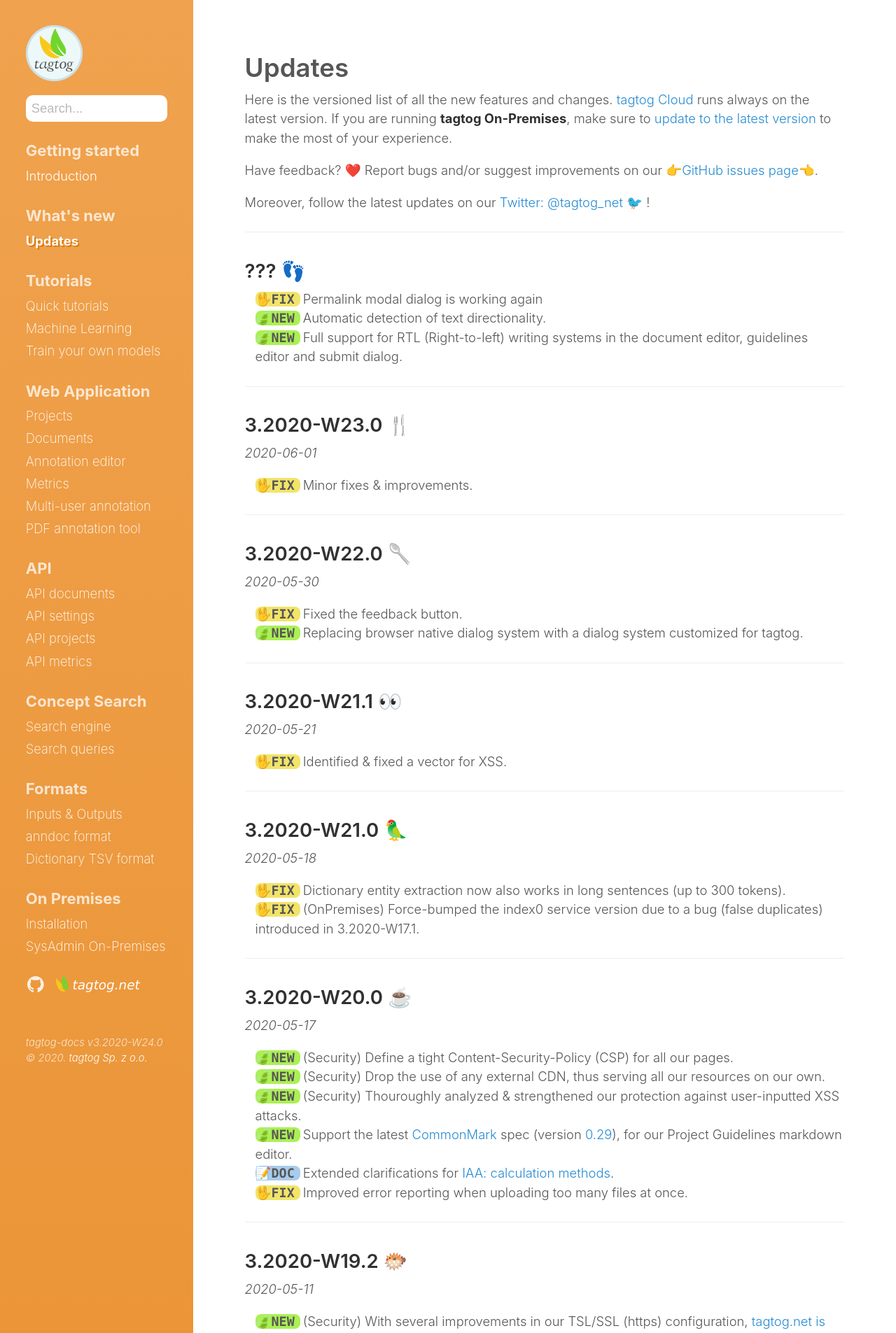
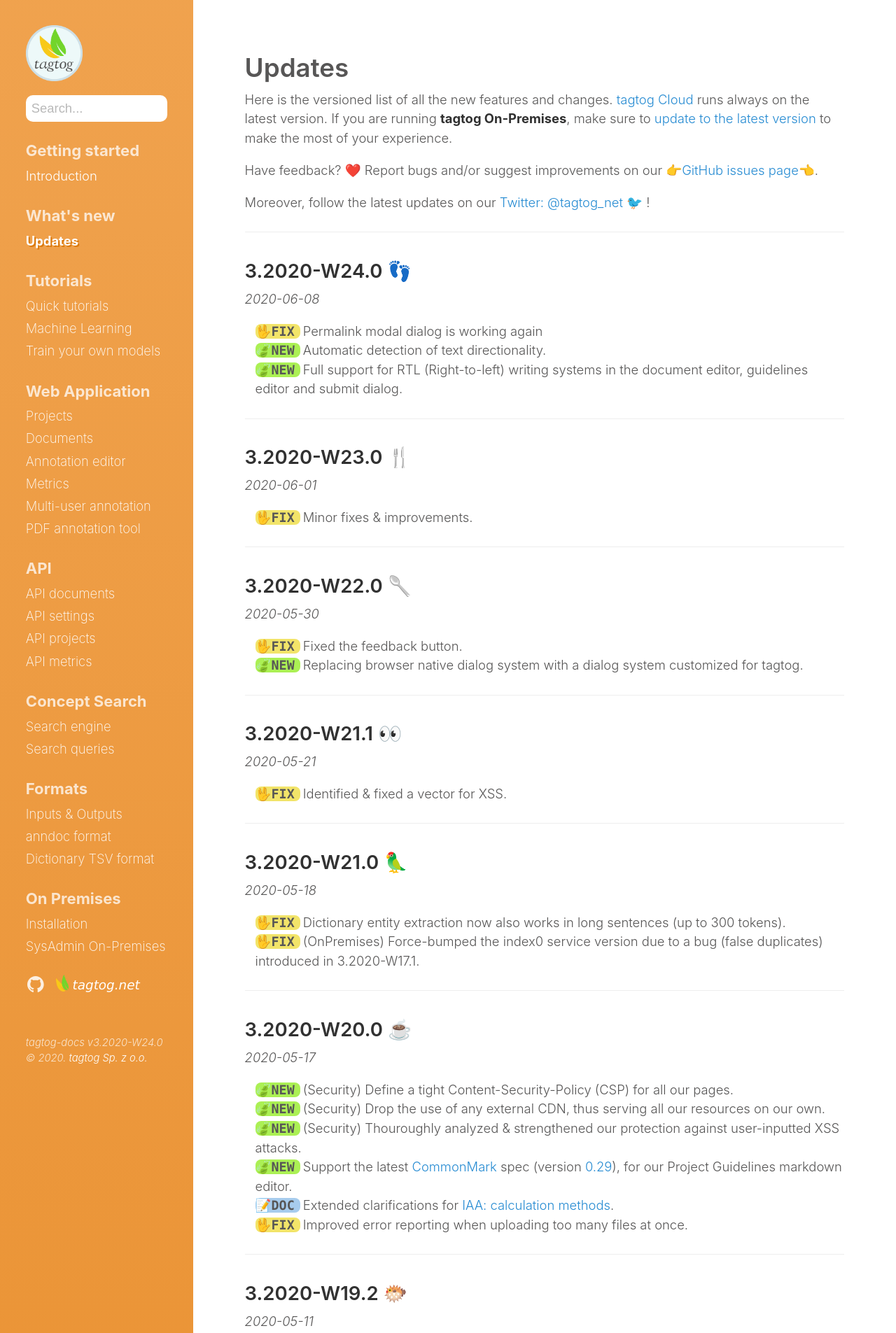
Before and after one commit to tagtogorg/tagtog-doc, a Jekyll site: the page built from updates.md, in a window 1280 px wide. Shown: the top 1905 px of the page at 70% size. Built offline with Jekyll 4.4.1, drawn with Linux system fonts in a browser that asks for light colours; nearby versions of some CDN libraries; emoji names are drawn with the system emoji font.

Commit message:
Bump version: 3.2020-W24.0 👣

```diff
--- a/updates.md
+++ b/updates.md
@@ -14,7 +14,8 @@ Moreover, follow the latest updates on our [Twitter: @tagtog_net 🐦](https://t
 
 ---
 
-## ??? 👣
+## 3.2020-W24.0 👣
+_2020-06-08_
 
 <ul class="updates">
   <li class="fix"><span markdown="1">Permalink modal dialog is working again</span></li>
```
